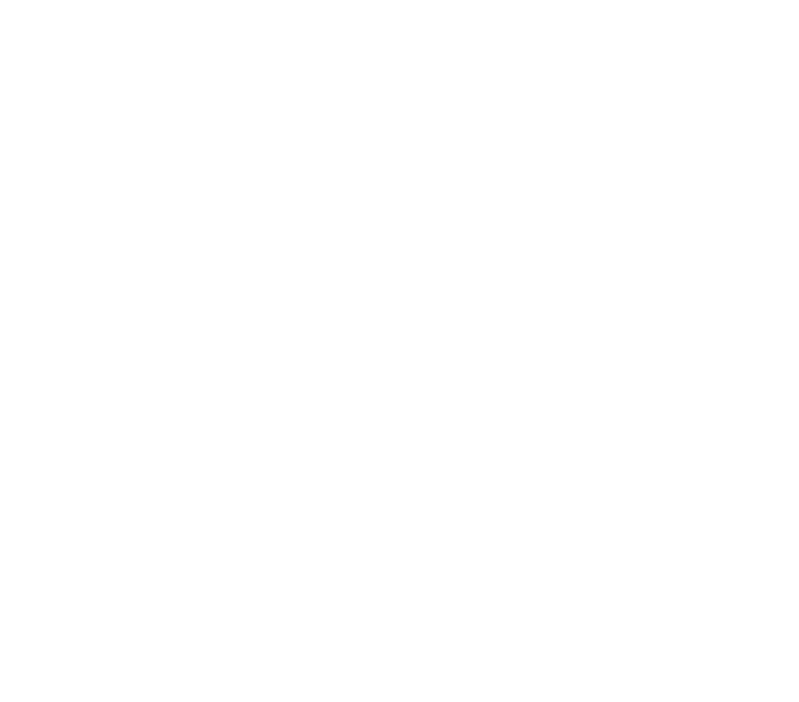
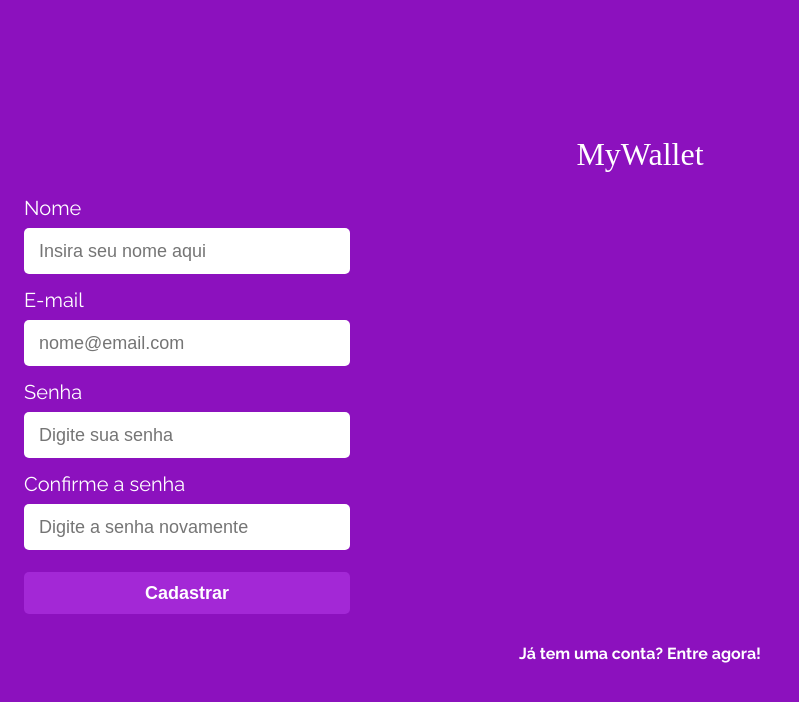
Before and after one commit to Laisses/-driven-my-wallet-front-end, a React (Create React App) app: page /sign-up in a window 1280 px wide. Before the commit this address had no page. Shown: the top 702 px of the page, without its empty margins (0-799 px from the left). Built offline with nearby package versions, Linux system fonts and the light colour scheme; a web font is replaced by a local one.

Commit message:
App.js and SignUp.js: change routes from camel case to -

```diff
--- a/src/App.js
+++ b/src/App.js
@@ -27,8 +27,8 @@
       <BrowserRouter>
         <GlobalStyle />
         <Routes>
-          <Route path="/SignUp" element={<SignUp />} />
-          <Route path="/SignIn" element={<SignIn />} />
+          <Route path="/sign-up" element={<SignUp />} />
+          <Route path="/sign-in" element={<SignIn />} />
         </Routes>
       </BrowserRouter>
     </AppContext.Provider>
--- a/src/components/SignUp.js
+++ b/src/components/SignUp.js
@@ -20,7 +20,7 @@
             await axios.post(`${BASE_URL}/sign-up`, form);
             setLoading(false);
             alert("Usuário cadastrado com sucesso!");
-            navigate("/SignIn");
+            navigate("/sign-onBeforeInput={}");
         } catch (err) {
             alert(err.response.data.message);
             setLoading(false);
@@ -80,7 +80,7 @@
                     : <Loading />
                 }
             </Form>
-            <ContainerLink to="/SignIn">Já tem uma conta? Entre agora!</ContainerLink>
+            <ContainerLink to="/sign-in">Já tem uma conta? Entre agora!</ContainerLink>
         </PurpleContainer>
     );
 }
```
